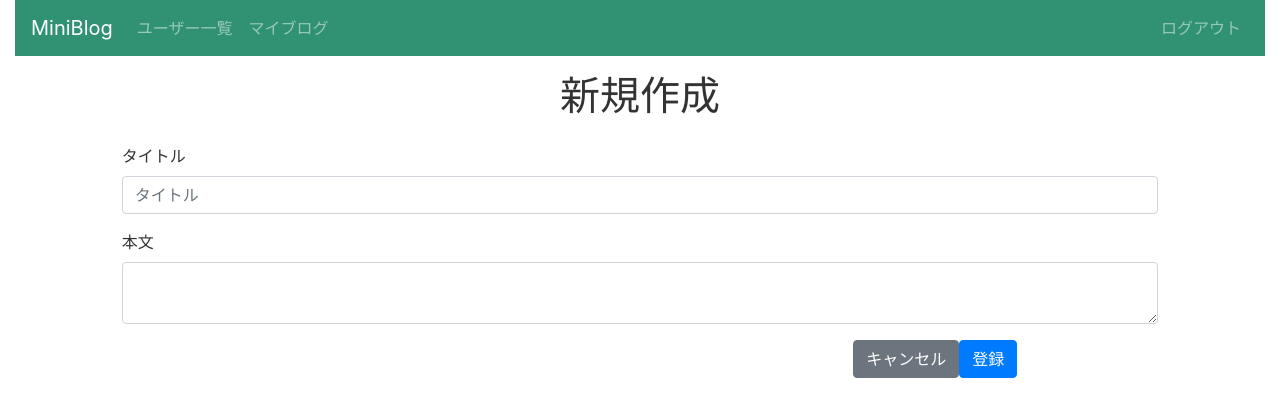
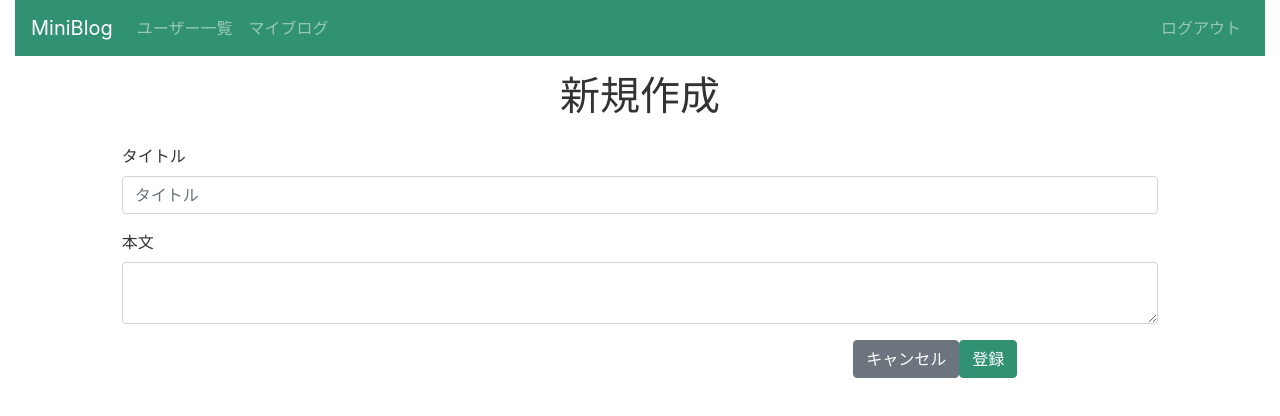
Before and after one commit to yushiw/miniblog, a Nuxt app in the folder frontend/: page /my/articles/create in a window 1280 px wide. Shown: the top 416 px of the page. Built offline with nearby package versions, Linux system fonts and the light colour scheme.

Commit message:
change the colors of .btn-primary

```diff
--- a/frontend/assets/css/main.scss
+++ b/frontend/assets/css/main.scss
@@ -10,3 +10,19 @@ h1 {
 a {
   color: $main-color;
 }
+
+.btn-primary {
+  color: #fff;
+  background-color: $main-color;
+  border-color: $main-color;
+}
+
+.btn-primary:hover {
+  background-color: $deep-color;
+  border-color: $deep-color;
+}
+
+.btn-primary:not(:disabled):not(.disabled):active {
+  background-color: $deeper-color;
+  border-color: $deeper-color;
+}
--- a/frontend/assets/css/variable.scss
+++ b/frontend/assets/css/variable.scss
@@ -1,3 +1,5 @@
 $main-color: #309173;
 $accent-color: #cf6e7f;
 $light-color: #98ddb6;
+$deep-color: #267e62;
+$deeper-color: #17644c;
```
